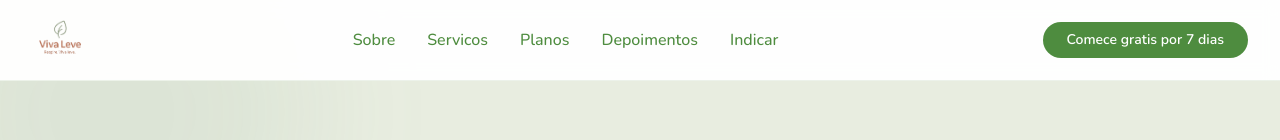
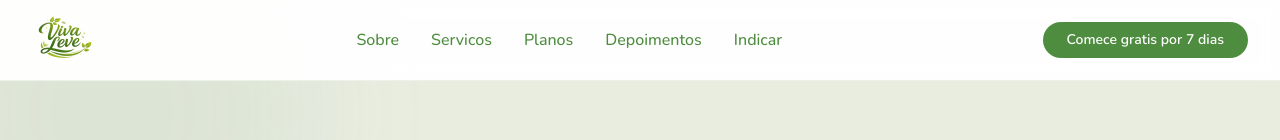
Before and after one commit to LuanNeuwirthC/landing-page-viva-leve, a Next.js app: page / in a window 1280 px wide. Shown: the top 140 px of the page. Built offline with nearby package versions, Linux system fonts and the light colour scheme.

Commit message:
feat: update site logo and adjust navbar and footer
Add stylized "Viva Leve" logo and adjust sizes for visibility.

Co-authored-by: Luan_Neuwirth <224683974+LuanNeuwirthC@users.noreply.github.com>

```diff
--- a/components/viva-leve/footer.tsx
+++ b/components/viva-leve/footer.tsx
@@ -49,10 +49,10 @@ export function Footer() {
           <a href="#" className="flex items-center">
             <Image
               src="/images/logo-vivaleve.png"
-              alt="Viva Leve - Respire. Viva leve."
-              width={140}
-              height={70}
-              className="h-16 w-auto brightness-110"
+              alt="Viva Leve"
+              width={160}
+              height={80}
+              className="h-20 w-auto brightness-125 contrast-110"
             />
           </a>
 
--- a/components/viva-leve/navbar.tsx
+++ b/components/viva-leve/navbar.tsx
@@ -37,10 +37,10 @@ export function Navbar() {
           <a href="#" className="flex items-center">
             <Image
               src="/images/logo-vivaleve.png"
-              alt="Viva Leve - Respire. Viva leve."
-              width={120}
-              height={60}
-              className="h-12 w-auto lg:h-14"
+              alt="Viva Leve"
+              width={140}
+              height={70}
+              className="h-14 w-auto lg:h-16"
               priority
             />
           </a>
```
Also changed, not shown: public/images/logo-vivaleve.png.
